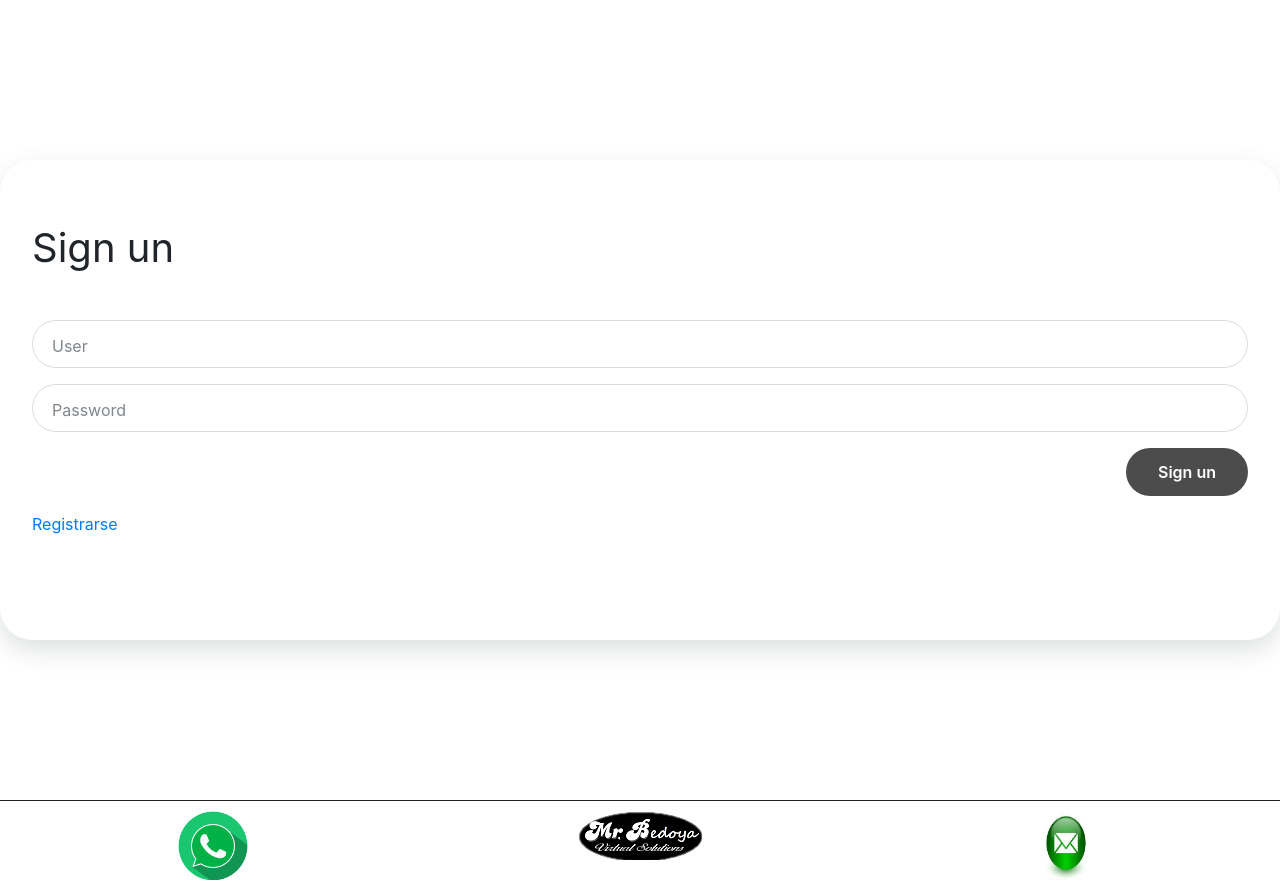
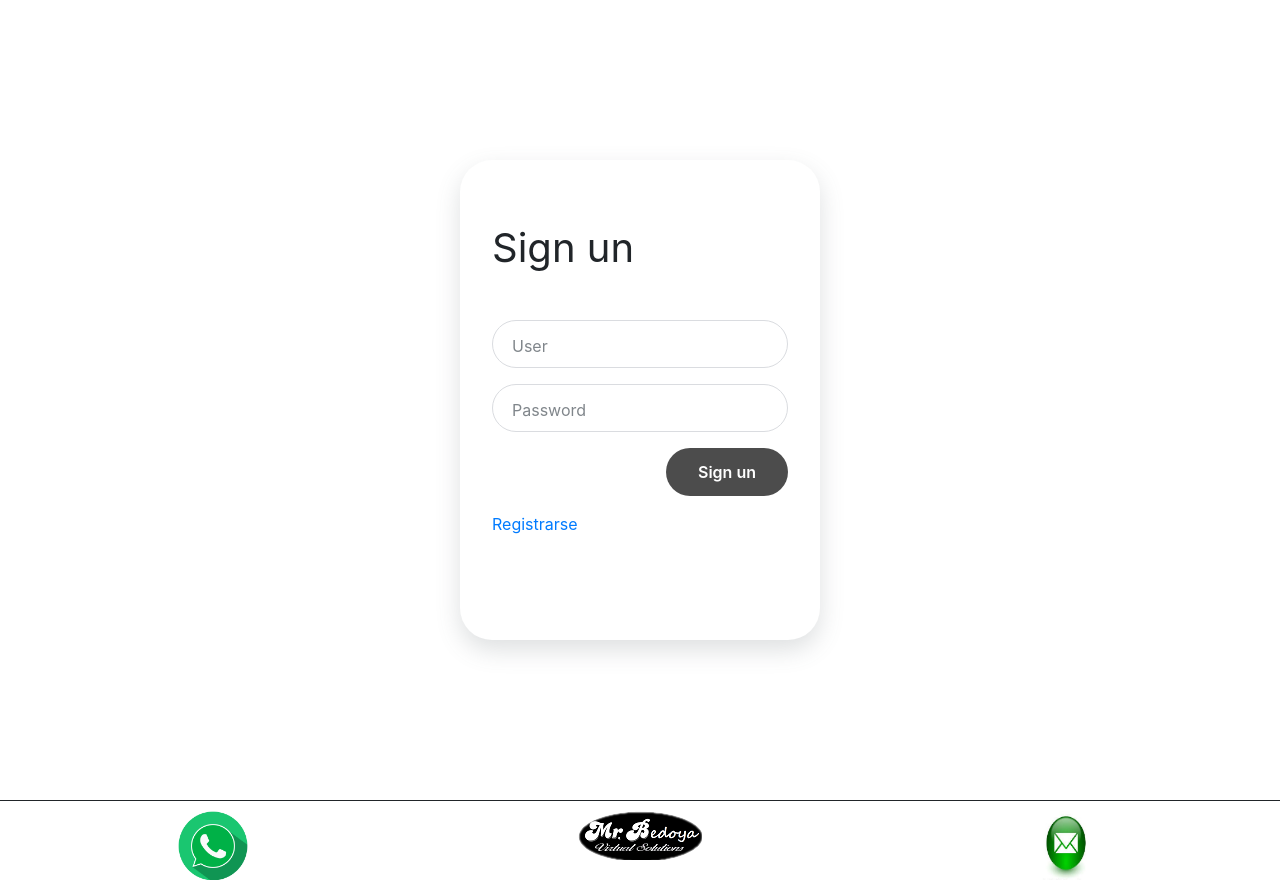
Before and after one commit to adanyur/carrito_compra, a PHP site: page /pages/login.php in a window 1280 px wide. Shown: the top 880 px of the page. Run offline with PHP 8.4, Linux system fonts and the light colour scheme.

Commit message:
se agrego tamaño desktop para login y register

```diff
--- a/assets/css/style.css
+++ b/assets/css/style.css
@@ -366,7 +366,7 @@
 
 .card-form {
   position: relative;
-  /* width: 360px; */
+
   width: 100%;
   padding: 4rem 2rem;
   border-radius: 2rem;
@@ -518,7 +518,10 @@
   }
 
   /************LOGIN***********/
-
+  .card-form {
+    width: 360px;
+  }
+  /*************FOOTER************/
   .container-footer {
     flex-direction: row;
   }
```
